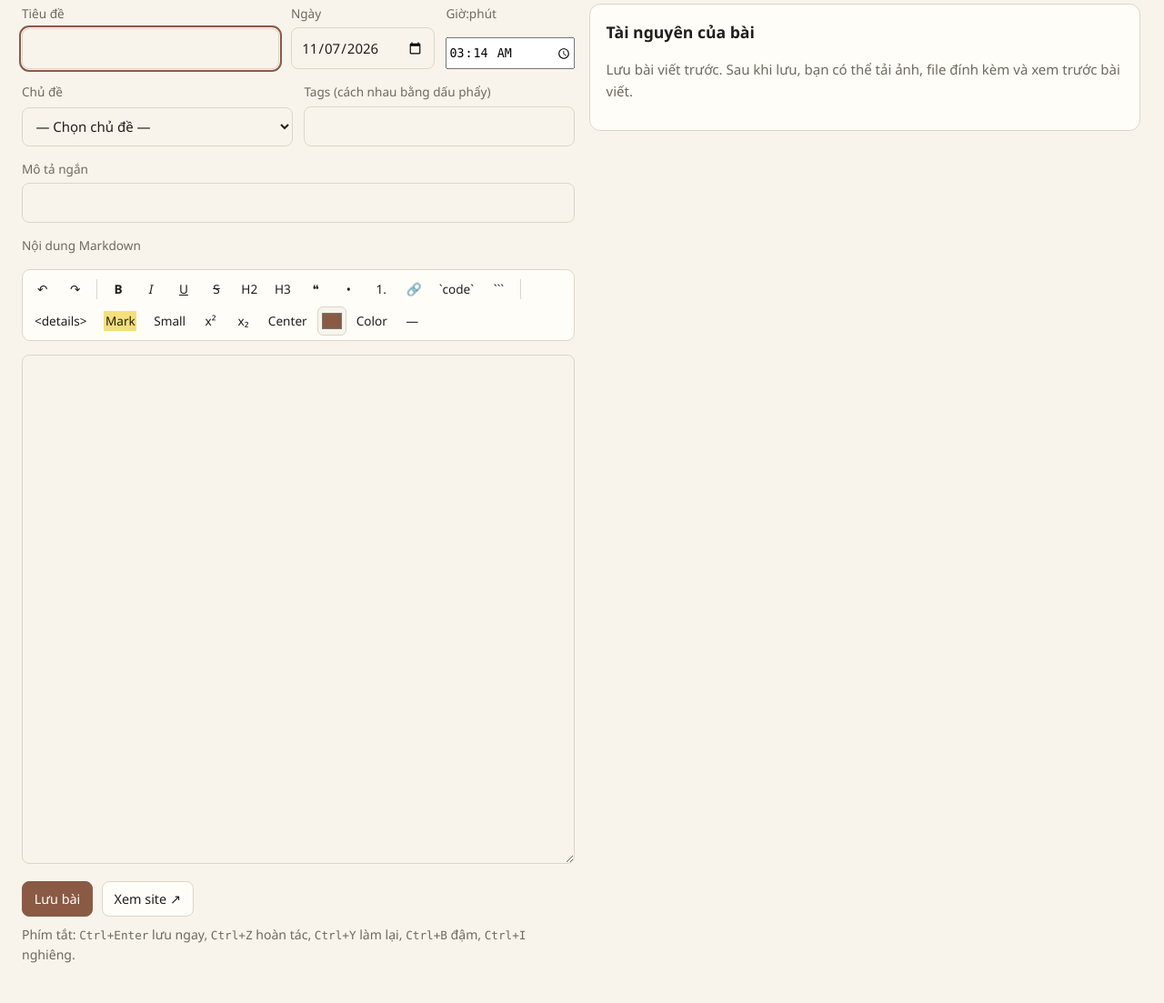
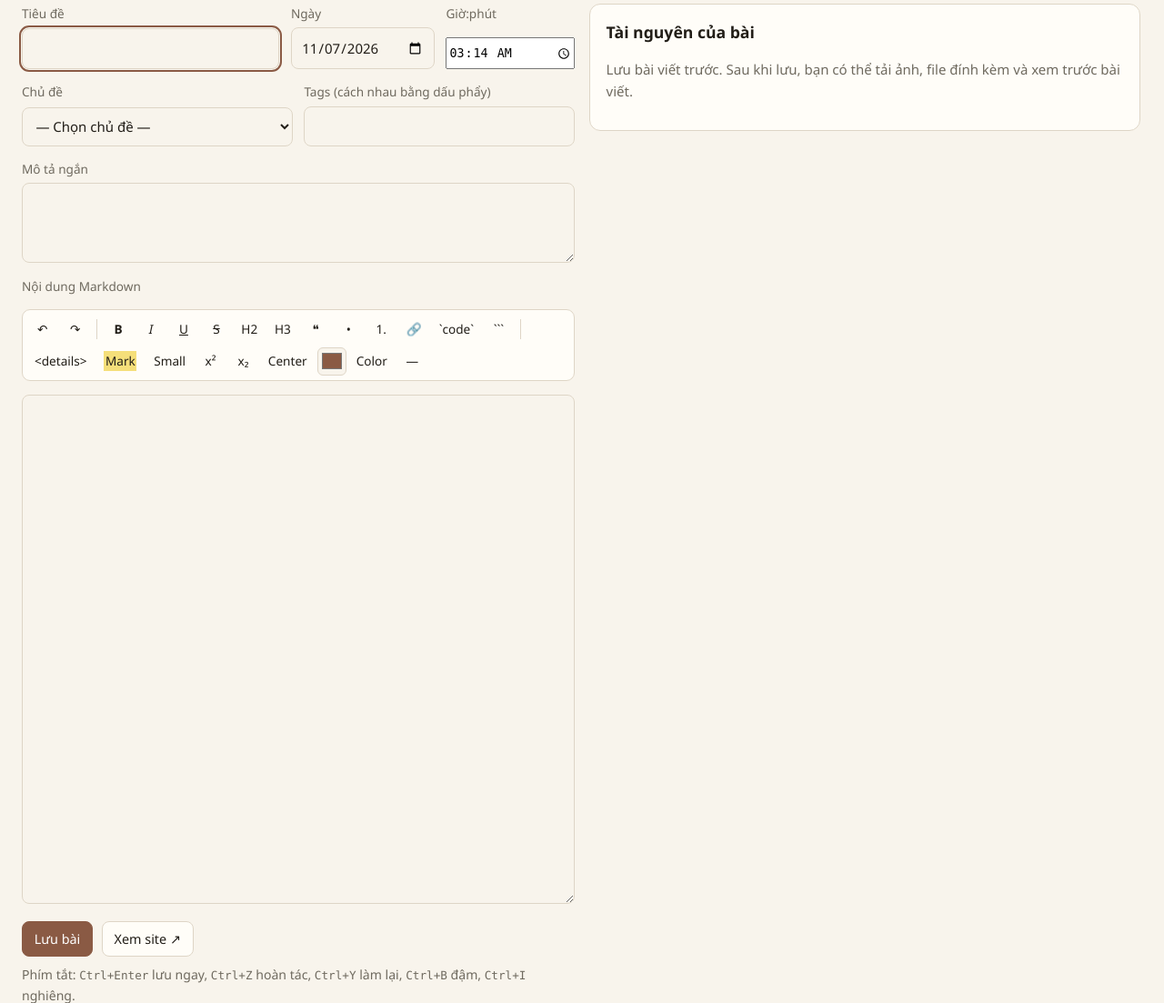
Before and after one commit to HiGiangcoder/HiGiangcoder.github.io, a FastAPI app: page /posts/new in a window 1280 px wide. Shown: the part 144-1247 px from the top of the page at 91% size. Before the commit the page ends 1203 px from the top, so only its background shows below. Run offline with FastAPI, Linux system fonts and the light colour scheme.

Commit message:
Tăng chiều cao ô Mô tả ngắn

```diff
--- a/admin/static/admin.css
+++ b/admin/static/admin.css
@@ -255,6 +255,13 @@ textarea {
   font-size: 0.92rem;
   line-height: 1.55;
   resize: vertical;
+}
+
+.description-input {
+  min-height: 5.4rem;
+  font-family: var(--font);
+  font-size: 0.95rem;
+  line-height: 1.5;
 }
 
 input:focus,
--- a/admin/templates/edit.html
+++ b/admin/templates/edit.html
@@ -56,7 +56,7 @@
 
       <label>
         <span>Mô tả ngắn</span>
-        <input type="text" name="description" value="{{ meta.description }}">
+        <textarea name="description" rows="3" class="description-input">{{ meta.description }}</textarea>
       </label>
 
       <div class="content-label-row">
```
